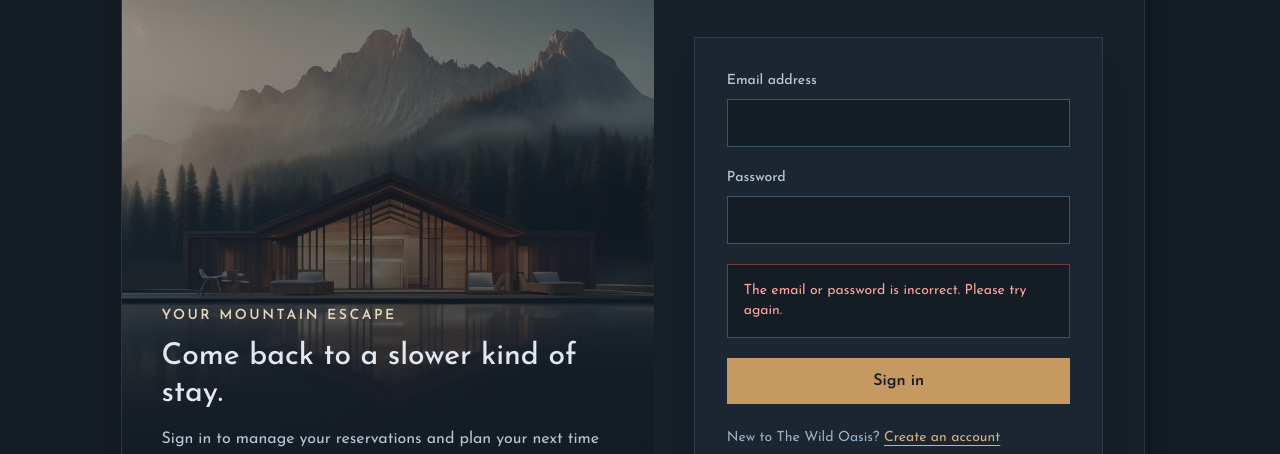
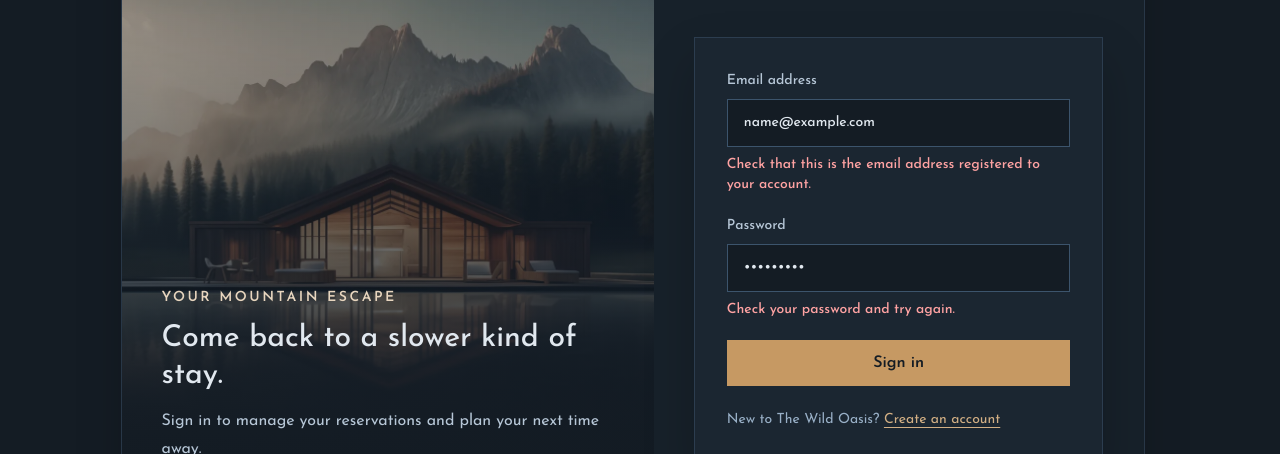
Before and after one commit to ahmedeid1103-dev/the-wild-oasis, a Next.js app: page /login in a window 1280 px wide. Both pictures are taken after typing "name@example.com", "Sample123" into the empty fields and a click on the button "Sign in". Shown: the part 277-731 px from the top of the page. Built offline with nearby package versions, Linux system fonts and the light colour scheme; no server answers.

Commit message:
Improve login field validation feedback

```diff
--- a/features/auth/actions.ts
+++ b/features/auth/actions.ts
@@ -22,24 +22,29 @@ function parseCredentials(formData: FormData, mode: "login" | "signup") {
   );
 
   if (!result.success) {
-    const hasEmailError = result.error.issues.some(
+    const emailIssue = result.error.issues.find(
       (issue) => issue.path[0] === "email",
     );
-    const hasPasswordMinimumError = result.error.issues.some(
-      (issue) => issue.path[0] === "password" && issue.code === "too_small",
+    const passwordIssue = result.error.issues.find(
+      (issue) => issue.path[0] === "password",
     );
 
     return {
       success: false as const,
       state: {
-        error:
-          mode === "signup" &&
-          !hasEmailError &&
-          hasPasswordMinimumError &&
-          typeof credentials.password === "string" &&
-          credentials.password.length > 0
-            ? "Choose a password with at least 8 characters."
-            : "Enter a valid email address and password.",
+        fieldErrors: {
+          ...(emailIssue ? { email: "Enter a valid email address." } : {}),
+          ...(passwordIssue
+            ? {
+                password:
+                  passwordIssue.code === "too_small"
+                    ? mode === "signup"
+                      ? "Choose a password with at least 8 characters."
+                      : "Enter your password."
+                    : "Password must be 128 characters or fewer.",
+              }
+            : {}),
+        },
       },
     };
   }
@@ -83,11 +88,19 @@ export async function signInAction(
   if (error) {
     if (error.code === "email_not_confirmed") {
       return {
-        error: "Please confirm your email address before signing in.",
+        fieldErrors: {
+          email: "Please confirm your email address before signing in.",
+        },
       };
     }
 
-    return { error: "The email or password is incorrect. Please try again." };
+    return {
+      fieldErrors: {
+        email:
+          "Check that this is the email address registered to your account.",
+        password: "Check your password and try again.",
+      },
+    };
   }
 
   redirect(safeLocalRedirect(formData.get("next")));
--- a/features/auth/components/AuthForm.tsx
+++ b/features/auth/components/AuthForm.tsx
@@ -1,7 +1,7 @@
 "use client";
 
 import Link from "next/link";
-import { useActionState } from "react";
+import { useActionState, useState } from "react";
 
 import LoadingIndicator from "@/components/LoadingIndicator";
 import { signInAction, signUpAction } from "@/features/auth/actions";
@@ -17,28 +17,51 @@ const initialState: ActionState = {};
 export default function AuthForm({ mode, next }: AuthFormProps) {
   const action = mode === "login" ? signInAction : signUpAction;
   const [state, formAction, pending] = useActionState(action, initialState);
+  const [email, setEmail] = useState("");
+  const [password, setPassword] = useState("");
   const isSignup = mode === "signup";
 
   return (
     <div className="ui-card w-full max-w-md p-5 backdrop-blur sm:p-8">
-      <form action={formAction} className="space-y-5">
+      <form action={formAction} className="space-y-5" noValidate>
         <input type="hidden" name="next" value={next} />
 
-        <label className="ui-field">
-          <span className="ui-field__label">Email address</span>
+        <div className="ui-field">
+          <label htmlFor="auth-email" className="ui-field__label">
+            Email address
+          </label>
           <input
+            id="auth-email"
             name="email"
             type="email"
             autoComplete="email"
             maxLength={254}
             required
             className="ui-input"
+            value={email}
+            onChange={(event) => setEmail(event.target.value)}
+            aria-invalid={Boolean(state.fieldErrors?.email)}
+            aria-describedby={
+              state.fieldErrors?.email ? "auth-email-error" : undefined
+            }
           />
-        </label>
+          {state.fieldErrors?.email && (
+            <p
+              id="auth-email-error"
+              role="alert"
+              className="mt-2 text-sm text-red-300"
+            >
+              {state.fieldErrors.email}
+            </p>
+          )}
+        </div>
 
-        <label className="ui-field">
-          <span className="ui-field__label">Password</span>
+        <div className="ui-field">
+          <label htmlFor="auth-password" className="ui-field__label">
+            Password
+          </label>
           <input
+            id="auth-password"
             name="password"
             type="password"
             autoComplete={isSignup ? "new-password" : "current-password"}
@@ -46,8 +69,23 @@ export default function AuthForm({ mode, next }: AuthFormProps) {
             maxLength={128}
             required
             className="ui-input"
+            value={password}
+            onChange={(event) => setPassword(event.target.value)}
+            aria-invalid={Boolean(state.fieldErrors?.password)}
+            aria-describedby={
+              state.fieldErrors?.password ? "auth-password-error" : undefined
+            }
           />
-        </label>
+          {state.fieldErrors?.password && (
+            <p
+              id="auth-password-error"
+              role="alert"
+              className="mt-2 text-sm text-red-300"
+            >
+              {state.fieldErrors.password}
+            </p>
+          )}
+        </div>
 
         {state.error && (
           <p role="alert" className="ui-notice ui-notice--error text-sm">
--- a/lib/action-state.ts
+++ b/lib/action-state.ts
@@ -1,4 +1,5 @@
 export type ActionState = {
   error?: string;
+  fieldErrors?: Partial<Record<"email" | "password", string>>;
   message?: string;
 };
```
